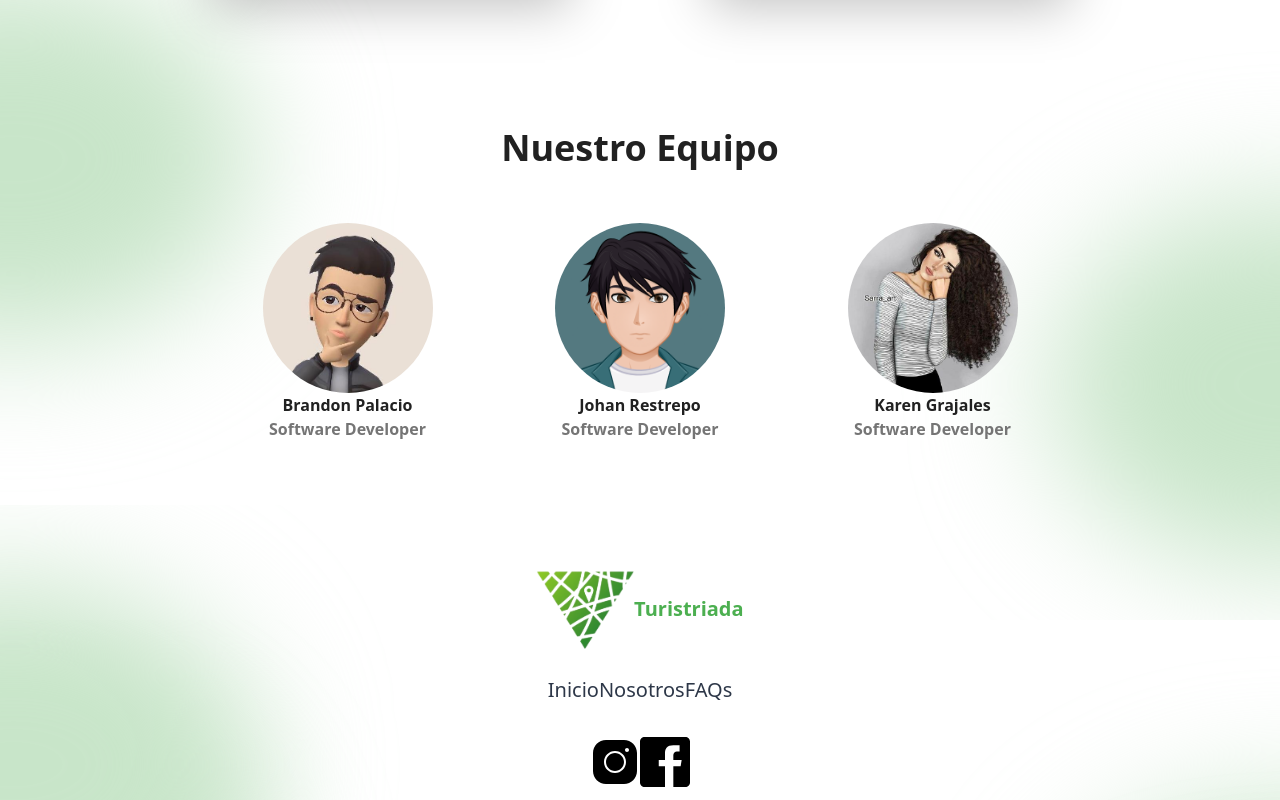
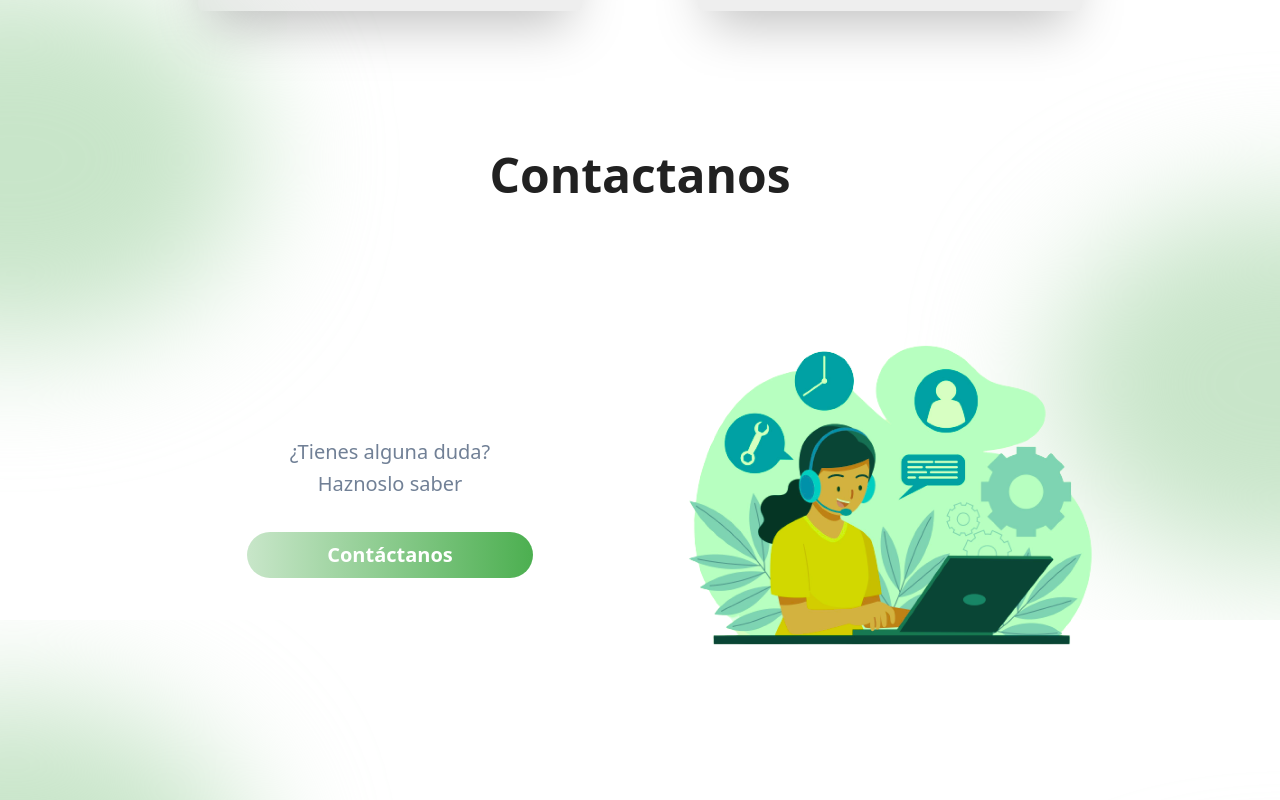
Before and after one commit to JohanRestrepo19/turistriada, a Next.js app: page / in a window 1280 px wide. Shown: the part 2260-3060 px from the top of the page. Built offline with nearby package versions, Linux system fonts and the light colour scheme.

Commit message:
feat: create contact section

```diff
--- /dev/null
+++ b/src/contact/ContactSection.tsx
@@ -0,0 +1,38 @@
+import { ReactNode } from 'react';
+
+import className from 'classnames';
+import { useRouter } from 'next/router';
+
+type IContactSectionProps = {
+  description: ReactNode;
+  image: string;
+  imageAlt: string;
+};
+
+const ContactSection = (props: IContactSectionProps) => {
+  const verticalFeatureClass = className(
+    'mt-20',
+    'flex',
+    'flex-wrap',
+    'items-center'
+  );
+
+  const router = useRouter();
+
+  return (
+    <div className={verticalFeatureClass}>
+      <div className="w-full sm:w-1/2 text-center sm:px-6">
+        <div className="mt-6 text-xl leading-8">{props.description}</div>
+        <button className="rounded-full font-bold mt-8 bg-gradient-to-r from-primary-light to-primary-base text-white px-20 py-2 text-xl hover:ring hover:ring-primary-light">
+          Contáctanos
+        </button>
+      </div>
+
+      <div className="w-full sm:w-1/2 p-6">
+        <img src={`${router.basePath}${props.image}`} alt={props.imageAlt} />
+      </div>
+    </div>
+  );
+};
+
+export { ContactSection };
--- a/src/layout/Section.tsx
+++ b/src/layout/Section.tsx
@@ -16,7 +16,7 @@ const Section = (props: ISectionProps) => (
     {(props.title || props.description) && (
       <div className="mb-12 text-center">
         {props.title && (
-          <h2 className="text-4xl text-text-primary font-bold">
+          <h2 className="text-5xl text-text-primary font-bold">
             {props.title}
           </h2>
         )}
--- a/src/templates/Base.tsx
+++ b/src/templates/Base.tsx
@@ -4,6 +4,7 @@ import { Team } from '../team/Team';
 import { AppConfig } from '../utils/AppConfig';
 // import { Banner } from './Banner';
 import { Benefits } from './Benefits';
+import { Contact } from './Contact';
 import { Footer } from './Footer';
 import { Hero } from './Hero';
 import { VerticalFeatures } from './VerticalFeatures';
@@ -17,6 +18,7 @@ const Base = () => (
       {/* TODO: Componente por borrar o por reutilizar: */}
       {/* <Banner /> */}
       <Benefits />
+      <Contact />
       <Team />
       <Footer />
     </Background>
--- /dev/null
+++ b/src/templates/Contact.tsx
@@ -0,0 +1,16 @@
+import { ContactSection } from '../contact/ContactSection';
+import { Section } from '../layout/Section';
+
+export const Contact = () => (
+  <Section title="Contactanos">
+    <ContactSection
+      description={
+        <>
+          ¿Tienes alguna duda? <br /> Haznoslo saber
+        </>
+      }
+      image="/assets/images/contact.png"
+      imageAlt="Image"
+    />
+  </Section>
+);
```
Also changed, not shown: public/assets/images/contact.png (added).
